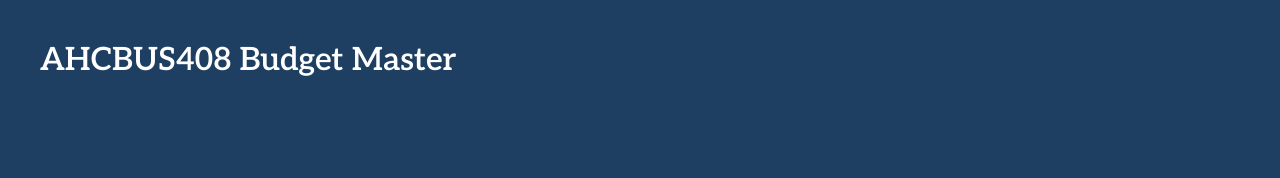
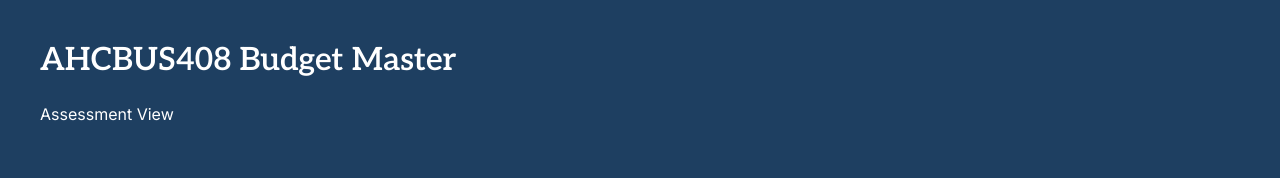
Before and after one commit to RIST-AI/Budget-Simulator-Test, a plain HTML site: page view-assessment.html in a window 1280 px wide. Shown: the top 178 px of the page. Drawn offline with Linux system fonts and the light colour scheme.

Commit message:
updated styling for assessment view

```diff
--- a/view-assessment.html
+++ b/view-assessment.html
@@ -1,10 +1,12 @@
 <!DOCTYPE html>
 <html lang="en">
+
 <head>
     <meta charset="UTF-8">
     <meta name="viewport" content="width=device-width, initial-scale=1.0">
-    <title>Assessment View - AHCBUS408 Budget Master</title>
+    <title>Assessment View - RIST Budget Master</title>
     <link rel="stylesheet" href="css/styles.css">
+    <link rel="icon" href="images/RIST Brandmark - Navy Circle.png" type="image/png">
     <style>
         /* Additional styles for the assessment view */
         .assessment-header {
@@ -123,7 +125,7 @@
     <header>
         <div class="container">
             <h1>AHCBUS408 Budget Master</h1>
-            <h2>Assessment View</h2>
+            <p>Assessment View</p>
         </div>
     </header>
 
```
